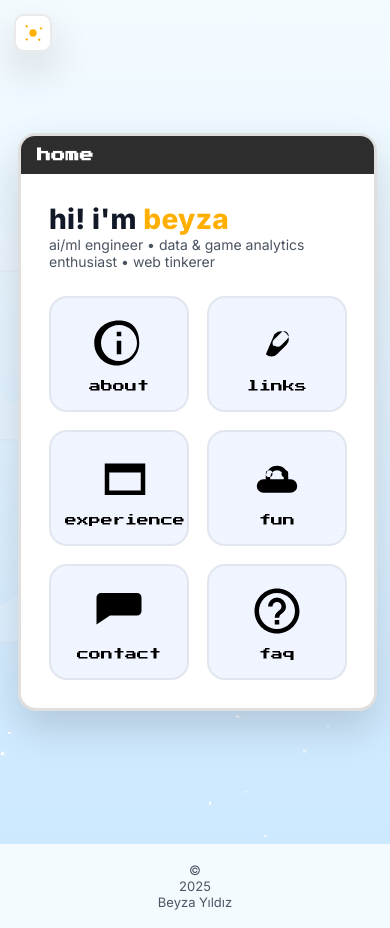
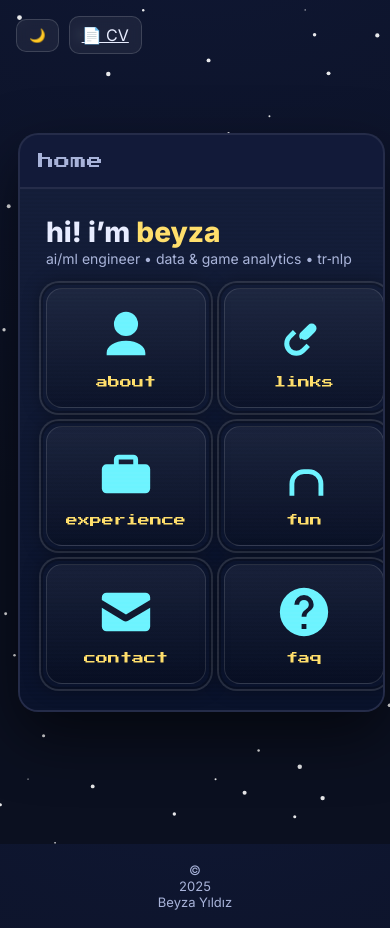
Before and after one commit to yildizbeyza/portfolio, a plain HTML site: page index.html in a window 390 px wide. Drawn offline with Linux system fonts and the light colour scheme.

Commit message:
Update index.html

```diff
--- a/index.html
+++ b/index.html
@@ -1,298 +1,241 @@
-<!DOCTYPE html>
-<html lang="en">
+<!DOCTYPE html><html lang="en">
 <head>
   <meta charset="UTF-8" />
   <meta name="viewport" content="width=device-width, initial-scale=1" />
-  <title>Beyza — Arcade Portfolio</title>
-  <meta name="description" content="Beyza Yıldız — arcade‑style personal site" />
+  <title>Beyza — 2D Arcade Portfolio</title>
+  <meta name="description" content="2D arcade‑style portfolio without custom drawing" />
   <link rel="preconnect" href="https://fonts.googleapis.com">
   <link rel="preconnect" href="https://fonts.gstatic.com" crossorigin>
   <link href="https://fonts.googleapis.com/css2?family=Press+Start+2P&family=Inter:wght@300;400;600;800&display=swap" rel="stylesheet">
   <style>
     :root{
-      --bg: #f4fbff;
-      --bg-accent:#cde9ff;
-      --panel:#ffffff;
-      --panel-2:#f1f5ff;
-      --text:#111827;
-      --muted:#4b5563;
-      --brand:#ffb000;
-      --brand-2:#4fd1ff;
-      --shadow: 0 18px 40px rgba(0,0,0,.15);
-      --scan: linear-gradient(rgba(255,255,255,.03) 50%, rgba(0,0,0,.03) 50%);
+      --bg:#0b1020;           /* deep night blue */
+      --bg2:#0f1733;          /* vignette layer */
+      --panel:#121a39;        /* monitor body */
+      --screen:#0a1430;       /* screen glass */
+      --text:#e8ecff;         /* main text */
+      --muted:#a8b3d9;        /* muted */
+      --accent:#6cf3ff;       /* neon cyan */
+      --accent2:#ffde6a;      /* neon amber */
+      --danger:#ff7a7a;       /* highlight red */
+      --shadow:0 24px 60px rgba(0,0,0,.55);
+      --pixel: drop-shadow(0 0 0 var(--accent)); /* fallback for pixel border */
     }
-    body.dark{
-      --bg:#0e1216;
-      --bg-accent:#0b2230;
-      --panel:#0f1621;
-      --panel-2:#0c1a26;
-      --text:#e5e7eb;
-      --muted:#9ca3af;
-      --brand:#ffd166;
-      --brand-2:#7dd3fc;
-      --shadow: 0 18px 40px rgba(0,0,0,.55);
-    }
-    *{box-sizing:border-box}
+    body.light{
+      --bg:#f5fbff;
+      --bg2:#dfefff;
+      --panel:#e7f2ff;
+      --screen:#f0f7ff;
+      --text:#0b1020;
+      --muted:#395077;
+      --accent:#008cff;
+      --accent2:#ff7a18;
+      --danger:#e63946;
+      --shadow:0 20px 40px rgba(0,0,0,.15);
+    }*{box-sizing:border-box}
 html,body{height:100%}
-    body{
-      margin:0;
-      font-family: Inter, system-ui, -apple-system, Segoe UI, Roboto, 'Helvetica Neue', Arial, "Noto Sans", "Apple Color Emoji", "Segoe UI Emoji", "Segoe UI Symbol";
-      color:var(--text);
-      background: linear-gradient(var(--bg) 60%, var(--bg-accent));
-      overflow-x:hidden;
-    }
+body{margin:0; font-family:Inter,system-ui,-apple-system,Segoe UI,Roboto,Arial; background: radial-gradient(1000px 600px at 50% -10%, var(--bg2), var(--bg)); color:var(--text);}
 
-    /* --- Subtle moving arcade background --- */
-    .sky{
-      position:fixed; inset:0; overflow:hidden; z-index:-2;
-      background: radial-gradient(1200px 800px at 50% 120%, var(--bg-accent), transparent 60%),
-                  linear-gradient(var(--bg), var(--bg-accent));
-    }
-    .stars{position:absolute; inset:0; z-index:-1;}
-    .star{position:absolute; width:3px; height:3px; background:#fff; opacity:.8; filter:drop-shadow(0 0 4px #fff);
-      animation: drift var(--speed, 18s) linear infinite;
-    }
-    @keyframes drift{from{transform:translateY(100vh)} to{transform:translateY(-10vh)}}
-    /* pixel clouds */
-    .cloud{position:absolute; width:240px; height:120px; background:var(--panel-2); border:2px solid #00000010; box-shadow: var(--shadow);
-      clip-path: polygon(0 70%, 6% 60%, 10% 70%, 18% 58%, 24% 70%, 30% 60%, 36% 70%, 44% 58%, 52% 70%, 60% 60%, 68% 72%, 76% 62%, 84% 74%, 92% 66%, 100% 76%, 100% 100%,0 100%);
-      opacity:.35; filter:saturate(.9);
-      animation: float var(--cspd, 40s) linear infinite;
-    }
-    @keyframes float{from{transform:translateX(-20vw)} to{transform:translateX(120vw)}}
+/* subtle animated starfield (no images, no libs) */
+canvas#bg{position:fixed; inset:0; z-index:-2}
 
-    /* --- Sun/Moon toggle --- */
-    .topbar{position:fixed; left:14px; top:14px; display:flex; gap:10px; align-items:center; z-index:50}
-    .toggle{width:38px; height:38px; border-radius:10px; border:2px solid #00000015; background:var(--panel); box-shadow: var(--shadow); display:grid; place-items:center; cursor:pointer}
-    .toggle svg{width:22px; height:22px; fill:var(--brand);}
+.topbar{position:fixed; left:16px; top:16px; display:flex; gap:10px; align-items:center}
+.btn{border:1px solid rgba(255,255,255,.15); background:rgba(255,255,255,.06); color:var(--text); padding:8px 12px; border-radius:10px; cursor:pointer; backdrop-filter: blur(6px)}
 
-    /* --- Retro screen --- */
 .wrap{display:grid; place-items:center; min-height:100vh; padding:60px 18px}
-    .monitor{position:relative; width:min(940px, 92vw); background:var(--panel); border-radius:18px; box-shadow: var(--shadow); border:3px solid #00000020}
-    .monitor:before{content:""; position:absolute; inset:0; background-image: repeating-linear-gradient(0deg, rgba(0,0,0,.04) 0 2px, transparent 2px 4px);
-      mix-blend-mode: overlay; pointer-events:none; opacity:.7; border-radius:16px}
-    .taskbar{background:#2e2e2e; color:#fff; font-weight:600; letter-spacing:.02em; border-radius:14px 14px 0 0; padding:12px 16px; font-size:14px; font-family:"Press Start 2P", system-ui;}
 
-    .screen{padding:28px; display:grid; gap:26px}
-    .title{font-weight:800; font-size:clamp(28px, 5vw, 46px); letter-spacing:.3px}
-    .subtitle{color:var(--muted); font-size:clamp(14px, 2.4vw, 18px)}
+/* retro monitor */
+.monitor{position:relative; width:min(980px, 94vw); background:var(--panel); border-radius:20px; box-shadow: var(--shadow); border:2px solid rgba(255,255,255,.08)}
+.monitor .bezel{padding:18px; border-bottom:2px solid rgba(255,255,255,.08); font-family:"Press Start 2P"; letter-spacing:.02em; color:var(--muted)}
+.screen{position:relative; padding:26px; background:linear-gradient(180deg, rgba(255,255,255,.04), rgba(0,0,0,.12)), var(--screen); border-radius:0 0 18px 18px; overflow:hidden}
+.scan{position:absolute; inset:0; background-image:repeating-linear-gradient(0deg, rgba(255,255,255,.03) 0 2px, transparent 2px 4px); mix-blend-mode:overlay; pointer-events:none}
+
+.title{font-weight:800; font-size:clamp(28px,4.8vw,44px);}
+.subtitle{color:var(--muted); font-size:clamp(14px,2.4vw,18px)}
 
 /* icon grid */
-    .grid{display:grid; grid-template-columns: repeat(3,minmax(160px, 1fr)); gap:18px; justify-items:center}
-    .iconcard{background:var(--panel-2); border:2px solid #00000010; border-radius:18px; padding:18px 14px; width:100%; aspect-ratio: 4/3; display:grid; place-items:center; gap:10px; cursor:pointer; transition:.2s transform, .2s filter}
-    .iconcard:hover{transform:translateY(-4px);}
-    .iconcard svg{width:54px; height:54px;}
-    .label{font-family:"Press Start 2P", system-ui; font-size:12px; text-transform:lowercase}
+.grid{display:grid; grid-template-columns:repeat(3,minmax(180px,1fr)); gap:18px; margin-top:20px}
+@media (max-width:780px){.grid{grid-template-columns:repeat(2,minmax(160px,1fr))}}
 
-    /* Modal (retro window) */
-    dialog{border:0; padding:0; border-radius:12px; width:min(760px, 92vw); background:var(--panel); color:var(--text); box-shadow: var(--shadow)}
-    .winbar{background:#3b3b3b; color:#fff; padding:10px 14px; border-radius:12px 12px 0 0; display:flex; justify-content:space-between; align-items:center; font-family:"Press Start 2P"; font-size:12px}
-    .content{padding:18px 18px 24px; line-height:1.6}
-    .content h3{margin:.4rem 0 0.6rem; font-size:20px}
-    .content p{margin:.4rem 0; color:var(--text)}
-    .content ul{margin:.6rem 0 1rem 1.2rem}
-    .content li{margin:.25rem 0}
-    .xbtn{all:unset; cursor:pointer; font-weight:800}
-    .linklist a{display:block; padding:.45rem .6rem; border-radius:10px; text-decoration:none; color:var(--text); background:var(--panel-2); border:1px solid #00000010; margin:.35rem 0}
-    .linklist a:hover{filter:brightness(1.05)}
-    .cta{display:inline-block; margin-top:.5rem; background:var(--brand); color:#1f2937; padding:.55rem .8rem; border-radius:10px; text-decoration:none; font-weight:800}
+.card{position:relative; background:linear-gradient(180deg, rgba(255,255,255,.05), rgba(0,0,0,.18)); border:1px solid rgba(255,255,255,.12); border-radius:16px; display:grid; place-items:center; gap:10px; padding:18px 12px; aspect-ratio:4/3; cursor:pointer; transition:transform .18s ease, filter .18s ease}
+.card:hover{transform:translateY(-4px)}
+.label{font-family:"Press Start 2P"; font-size:12px; color:var(--accent2)}
+
+/* pixel border using box-shadow steps */
+.pixel{position:absolute; inset:-6px; border-radius:18px; box-shadow:0 0 0 2px rgba(255,255,255,.12), 0 0 18px rgba(0,0,0,.4), inset 0 0 0 2px rgba(0,0,0,.2)}
+
+.icon{width:58px; height:58px; color:var(--accent)}
+.icon svg{width:100%; height:100%}
+
+/* modal window */
+dialog{border:0; padding:0; width:min(780px,94vw); background:var(--panel); color:var(--text); border-radius:14px; box-shadow:var(--shadow)}
+.winbar{background:rgba(255,255,255,.08); padding:10px 14px; border-radius:14px 14px 0 0; display:flex; align-items:center; justify-content:space-between; font-family:"Press Start 2P"; font-size:12px}
+.content{padding:18px 18px 24px; line-height:1.7}
+.content h3{margin:8px 0 8px; font-size:20px}
+.content p{margin:.4rem 0}
+.content ul{margin:.4rem 0 .6rem 1.2rem}
+.x{all:unset; cursor:pointer; font-weight:800; color:var(--danger)}
+.link{display:block; margin:.35rem 0; padding:.5rem .6rem; background:rgba(255,255,255,.06); border:1px solid rgba(255,255,255,.12); border-radius:10px; color:var(--text); text-decoration:none}
+.link:hover{filter:brightness(1.06)}
 
 footer{display:grid; place-items:center; padding:18px; color:var(--muted); font-size:13px}
 
-    /* small screens */
-    @media (max-width:720px){
-      .grid{grid-template-columns: repeat(2, minmax(140px, 1fr));}
-    }
   </style>
 </head>
 <body>
-  <div class="sky" aria-hidden="true">
-    <div class="stars" id="stars"></div>
-    <div class="cloud" style="--cspd:36s; top:18%; left:-20%;"></div>
-    <div class="cloud" style="--cspd:48s; top:38%; left:-10%; width:300px"></div>
-    <div class="cloud" style="--cspd:60s; top:62%; left:-30%; width:280px"></div>
+  <canvas id="bg" aria-hidden="true"></canvas>  <div class="topbar">
+    <button class="btn" id="themeBtn" title="toggle theme">🌙</button>
+    <a class="btn" href="assets/Beyza_Yildiz_CV.pdf" target="_blank" rel="noopener">📄 CV</a>
+  </div>  <main class="wrap">
+    <section class="monitor" role="region" aria-label="Arcade monitor">
+      <div class="bezel">home</div>
+      <div class="screen">
+        <div class="title">hi! i’m <span style="color:var(--accent2)">beyza</span></div>
+        <div class="subtitle">ai/ml engineer • data & game analytics • tr‑nlp</div><div class="grid" role="list">
+      <!-- ABOUT -->
+      <button class="card" data-open="about" role="listitem" aria-label="about">
+        <span class="pixel"></span>
+        <div class="icon" aria-hidden="true">
+          <!-- user-circle -->
+          <svg viewBox="0 0 24 24" fill="currentColor"><path d="M12 12a5 5 0 1 0-5-5 5 5 0 0 0 5 5Zm0 2c-4.84 0-8 2.44-8 5v1h16v-1c0-2.56-3.16-5-8-5Z"/></svg>
         </div>
-
-  <div class="topbar">
-    <button class="toggle" id="themeToggle" aria-label="Toggle theme" title="Toggle theme">
-      <!-- Sun/Moon swap via JS -->
-      <svg id="sunIcon" viewBox="0 0 24 24"><path d="M6.76 4.84l-1.8-1.79-1.41 1.41 1.79 1.8 1.42-1.42zm10.48 14.32l1.79 1.8 1.41-1.41-1.8-1.79-1.4 1.4zM12 4V1h0v3zm0 19v-3 3zM4 12H1h3zm19 0h-3 3zM6.76 19.16l-1.42 1.42-1.79-1.8 1.41-1.41 1.8 1.79zM19.16 6.76l1.42-1.42 1.8 1.79-1.41 1.41-1.81-1.78zM12 8a4 4 0 100 8 4 4 0 000-8z"/></svg>
-    </button>
-  </div>
-
-  <main class="wrap">
-    <section class="monitor" role="region" aria-label="Retro computer">
-      <div class="taskbar">home</div>
-      <div class="screen">
-        <div>
-          <div class="title">hi! i'm <span style="color:var(--brand)">beyza</span></div>
-          <div class="subtitle">ai/ml engineer • data & game analytics enthusiast • web tinkerer</div>
-        </div>
-        <div class="grid" role="list">
-          <button class="iconcard" data-open="about" role="listitem" aria-label="about">
-            <svg viewBox="0 0 24 24"><path fill="currentColor" d="M11 17h2v-6h-2v6zm0-8h2V7h-2v2zm1-7C5.48 2 1 6.48 1 12s4.48 10 10 10 10-4.48 10-10S18.52 2 12 2zm0 18c-4.41 0-8-3.59-8-8s3.59-8 8-8 8 3.59 8 8-3.59 8-8 8z"/></svg>
         <div class="label">about</div>
       </button>
-          <button class="iconcard" data-open="links" aria-label="links">
-            <svg viewBox="0 0 24 24"><path fill="currentColor" d="M10.59 13.41a1.996 1.996 0 010-2.83l3.18-3.18a2 2 0 112.83 2.83l-1.41 1.41-1.42 1.42a1.996 1.996 0 01-2.83 0zM7.05 17a3.5 3.5 0 004.95 0l1.41-1.41 1.42-1.42 1.41-1.41a3.5 3.5 0 10-4.95-4.95L10.89 8"/></svg>
+
+      <!-- LINKS -->
+      <button class="card" data-open="links" aria-label="links">
+        <span class="pixel"></span>
+        <div class="icon" aria-hidden="true">
+          <!-- link -->
+          <svg viewBox="0 0 24 24" fill="currentColor"><path d="M10.59 13.41a2 2 0 0 1 0-2.82l3.18-3.18a2 2 0 1 1 2.83 2.83l-1.41 1.41-1.42 1.42a2 2 0 0 1-2.82 0Zm-5.3 5.3a5 5 0 0 1 0-7.07l2.12-2.13 1.41 1.42L6.7 13.06a3 3 0 0 0 4.24 4.24l2.12-2.12 1.41 1.41-2.12 2.12a5 5 0 0 1-7.07 0Z"/></svg>
+        </div>
         <div class="label">links</div>
       </button>
-          <button class="iconcard" data-open="experience" aria-label="experience">
-            <svg viewBox="0 0 24 24"><path fill="currentColor" d="M14 6V4h-4v2H3v14h18V6h-7zM10 4h4v2h-4V4zm-5 6h14v8H5v-8z"/></svg>
+
+      <!-- EXPERIENCE -->
+      <button class="card" data-open="experience" aria-label="experience">
+        <span class="pixel"></span>
+        <div class="icon" aria-hidden="true">
+          <!-- briefcase -->
+          <svg viewBox="0 0 24 24" fill="currentColor"><path d="M9 4h6a2 2 0 0 1 2 2v2h3a2 2 0 0 1 2 2v8a2 2 0 0 1-2 2H4a2 2 0 0 1-2-2V10a2 2 0 0 1 2-2h3V6a2 2 0 0 1 2-2Zm0 4h6V6H9Zm-5 4h16v6H4Z"/></svg>
+        </div>
         <div class="label">experience</div>
       </button>
-          <button class="iconcard" data-open="fun" aria-label="fun">
-            <svg viewBox="0 0 24 24"><path fill="currentColor" d="M7 12a5 5 0 0110 0v1h1a3 3 0 110 6H6a3 3 0 110-6h1v-1zm2 1h6v-1a3 3 0 10-6 0v1zM8.5 9A1.5 1.5 0 1010 10.5 1.5 1.5 0 008.5 9zm7 0A1.5 1.5 0 1114 10.5 1.5 1.5 0 0115.5 9z"/></svg>
+
+      <!-- FUN -->
+      <button class="card" data-open="fun" aria-label="fun">
+        <span class="pixel"></span>
+        <div class="icon" aria-hidden="true">
+          <!-- joystick -->
+          <svg viewBox="0 0 24 24" fill="currentColor"><path d="M11 3h2v7h1a6 6 0 0 1 6 6v5h-2v-5a4 4 0 0 0-4-4h-2a4 4 0 0 0-4 4v5H6v-5a6 6 0 0 1 6-6h1V3Z"/></svg>
+        </div>
         <div class="label">fun</div>
       </button>
-          <button class="iconcard" data-open="contact" aria-label="contact">
-            <svg viewBox="0 0 24 24"><path fill="currentColor" d="M20 4H4a2 2 0 00-2 2v12l6-4h12a2 2 0 002-2V6a2 2 0 00-2-2z"/></svg>
+
+      <!-- CONTACT -->
+      <button class="card" data-open="contact" aria-label="contact">
+        <span class="pixel"></span>
+        <div class="icon" aria-hidden="true">
+          <!-- mail -->
+          <svg viewBox="0 0 24 24" fill="currentColor"><path d="M2 6a2 2 0 0 1 2-2h16a2 2 0 0 1 2 2v1l-10 6L2 7Zm0 4.2V18a2 2 0 0 0 2 2h16a2 2 0 0 0 2-2v-7.8l-9.12 5.47a2 2 0 0 1-2 0Z"/></svg>
+        </div>
         <div class="label">contact</div>
       </button>
-          <button class="iconcard" data-open="faq" aria-label="faq">
-            <svg viewBox="0 0 24 24"><path fill="currentColor" d="M11 18h2v-2h-2v2zm1-16C6.48 2 2 6.48 2 12s4.48 10 10 10 10-4.48 10-10S17.52 2 12 2zm0 18c-4.41 0-8-3.59-8-8s3.59-8 8-8 8 3.59 8 8-3.59 8-8 8zm-1-5h2c0-2 3-2 3-5a4 4 0 00-8 0h2a2 2 0 114 0c0 2-3 2-3 5z"/></svg>
+
+      <!-- FAQ -->
+      <button class="card" data-open="faq" aria-label="faq">
+        <span class="pixel"></span>
+        <div class="icon" aria-hidden="true">
+          <!-- question-circle -->
+          <svg viewBox="0 0 24 24" fill="currentColor"><path d="M12 2a10 10 0 1 0 10 10A10 10 0 0 0 12 2Zm-1 15h2v2h-2Zm1-12a4 4 0 0 1 4 4c0 2.5-3 2.5-3 5h-2c0-3 3-3 3-5a2 2 0 1 0-4 0H8a4 4 0 0 1 4-4Z"/></svg>
+        </div>
         <div class="label">faq</div>
       </button>
     </div>
+    <div class="scan" aria-hidden="true"></div>
   </div>
 </section>
-  </main>
 
-  <footer>© <span id="year"></span> Beyza Yıldız</footer>
-
-  <!-- Windows / Dialogs -->
-  <dialog id="about">
-    <div class="winbar"><span>about</span><button class="xbtn" data-close>✕</button></div>
+  </main>  <footer>© <span id="year"></span> Beyza Yıldız</footer>  <!-- windows -->  <dialog id="about">
+    <div class="winbar"><span>about</span><button class="x" data-close>✕</button></div>
     <div class="content">
       <h3>Merhaba! Ben Beyza 👋</h3>
-      <p>AI/ML odaklı bilgisayar mühendisi. Oyun stüdyolarında <b>data & AI</b> takımlarına değer katan ürünler geliştirmeyi seviyorum. Türkçe NLP, LLM değerlendirme ve oyun analitiği ilgi alanlarım.</p>
-      <p>Şu an İstanbul'dayım; yaratıcı veri ürünleri, öneri sistemleri ve oyuncu davranışı analizi üzerine çalışmayı hedefliyorum.</p>
+      <p>AI/ML odaklı bilgisayar mühendisi. Oyun stüdyolarında <b>data & AI</b> ekipleriyle ürün geliştirmeyi seviyorum. Türkçe NLP, LLM değerlendirme ve oyun analitiği ilgi alanlarım.</p>
+      <p>Hedefim: oyuncu deneyimini iyileştiren, gelir etkisi olan veri ürünleri geliştirmek.</p>
     </div>
-  </dialog>
-
-  <dialog id="links">
-    <div class="winbar"><span>links</span><button class="xbtn" data-close>✕</button></div>
+  </dialog>  <dialog id="links">
+    <div class="winbar"><span>links</span><button class="x" data-close>✕</button></div>
     <div class="content">
       <h3>Hızlı Bağlantılar</h3>
-      <div class="linklist">
-        <a href="assets/Beyza_Yildiz_CV.pdf" target="_blank" rel="noopener">📄 CV (PDF) — <b>ilk sırada</b></a>
-        <!-- TODO: cv dosya yolunu güncelle. Eğer repoda yoksa /assets içine ekleyebilirsin. -->
-        <a href="https://github.com/" target="_blank" rel="noopener">GitHub</a>
-        <a href="https://www.linkedin.com/" target="_blank" rel="noopener">LinkedIn</a>
-        <a href="#" target="_blank" rel="noopener">Portfolio / Demos</a>
+      <a class="link" href="assets/Beyza_Yildiz_CV.pdf" target="_blank" rel="noopener">📄 CV (PDF) — ilk sırada</a>
+      <a class="link" href="https://github.com/" target="_blank" rel="noopener">GitHub</a>
+      <a class="link" href="https://www.linkedin.com/" target="_blank" rel="noopener">LinkedIn</a>
+      <a class="link" href="#" target="_blank" rel="noopener">Portfolio / Demos</a>
     </div>
-      <a class="cta" href="mailto:yildizbeyzax@gmail.com">İş birliği için mail at</a>
+  </dialog>  <dialog id="experience">
+    <div class="winbar"><span>experience</span><button class="x" data-close>✕</button></div>
+    <div class="content">
+      <h3>Deneyim (özet)</h3>
+      <ul>
+        <li><b>AI‑ML Intern</b> — ICRYPEX: NFT öneri, Pinecone, Python.</li>
+        <li><b>AI‑ML Intern</b> — C. DDO: ROS, C++, OpenCV; yüz tanıma & konuşma‑metin.</li>
+        <li><b>Back‑End Intern</b> — DogGO: Scala, Cassandra.</li>
+        <li><b>SDP‑II</b> — TR coreference & LLM benchmark (MUC/B³/CEAF).</li>
+      </ul>
     </div>
-  </dialog>
-
-  <dialog id="experience">
-    <div class="winbar"><span>experience</span><button class="xbtn" data-close>✕</button></div>
-    <div class="content">
-      <h3>Deneyim (kısa)</h3>
-      <ul>
-        <li><b>AI‑ML Engineering Intern</b> — ICRYPEX: NFT öneri motoru, vektör arama (Pinecone), Python.</li>
-        <li><b>AI‑ML Engineering Intern</b> — Cumhurbaşkanlığı DDO: ROS, C++, OpenCV; yüz tanıma & konuşma‑metin.</li>
-        <li><b>Back‑End Intern</b> — DogGO: Scala, Cassandra; servis geliştirme.</li>
-        <li><b>SDP‑II</b>: Türkçe çekirdek başvuru çözümleme; LLM kıyaslama, MUC/B³/CEAF metrikleri.</li>
-      </ul>
-      <p>Daha detay için CV'ye bakabilirsin.</p>
-    </div>
-  </dialog>
-
-  <dialog id="fun">
-    <div class="winbar"><span>fun</span><button class="xbtn" data-close>✕</button></div>
+  </dialog>  <dialog id="fun">
+    <div class="winbar"><span>fun</span><button class="x" data-close>✕</button></div>
     <div class="content">
       <h3>Fun Zone 🎮</h3>
-      <p>Studio Ghibli esintileri, mini oyun fikirleri ve pixel‑art deneyleri. Yakında küçük bir web oyunu eklenecek!</p>
       <ul>
-        <li>🕹️ <i>WIP:</i> Küçük bir “jump” mini‑game.</li>
-        <li>🎨 3D printing & DIY: özel hediyeler, tasarımlar.</li>
+        <li>Mini 2D arcade denemeleri (yakında).</li>
+        <li>3D printing & DIY projeleri.</li>
       </ul>
     </div>
-  </dialog>
-
-  <dialog id="contact">
-    <div class="winbar"><span>contact</span><button class="xbtn" data-close>✕</button></div>
+  </dialog>  <dialog id="contact">
+    <div class="winbar"><span>contact</span><button class="x" data-close>✕</button></div>
     <div class="content">
       <h3>İletişim</h3>
       <p><b>E‑posta:</b> <a href="mailto:yildizbeyzax@gmail.com">yildizbeyzax@gmail.com</a></p>
       <p><b>Konum:</b> İstanbul, Türkiye (UTC+3)</p>
     </div>
-  </dialog>
-
-  <dialog id="faq">
-    <div class="winbar"><span>faq</span><button class="xbtn" data-close>✕</button></div>
+  </dialog>  <dialog id="faq">
+    <div class="winbar"><span>faq</span><button class="x" data-close>✕</button></div>
     <div class="content">
       <h3>SSS</h3>
       <ul>
-        <li><b>Night mode var mı?</b> Sol üstteki ☀︎ ikonuna tıkla; 🌙/☀︎ arasında geçiş yapar.</li>
-        <li><b>CV nerede?</b> <i>Links</i> penceresinde en üstte. Dosya yolunu <code>assets/Beyza_Yildiz_CV.pdf</code> olarak ayarla.</li>
-        <li><b>Kaynak kod?</b> Bu sitenin tamamı tek sayfa HTML/CSS/JS.</li>
+        <li><b>Dark/Light?</b> Sol üst 🌙 ile değiştir.</li>
+        <li><b>CV?</b> <i>Links</i> penceresinde ilk link.</li>
+        <li><b>Kod?</b> Tek sayfa HTML/CSS/JS; görsel gerektirmez.</li>
       </ul>
     </div>
-  </dialog>
-
-  <script>
-    // Year
+  </dialog>  <script>
+    // year
     document.getElementById('year').textContent = new Date().getFullYear();
 
-    // Create subtle drifting stars
-    const starsEl = document.getElementById('stars');
-    const makeStar = () => {
-      const s = document.createElement('div');
-      s.className = 'star';
-      const size = Math.random() * 2.2 + 1.2;
-      s.style.width = s.style.height = size + 'px';
-      s.style.left = Math.random()*100 + 'vw';
-      s.style.top = Math.random()*100 + 'vh';
-      s.style.opacity = .4 + Math.random()*.6;
-      s.style.setProperty('--speed', (16 + Math.random()*14) + 's');
-      starsEl.appendChild(s);
-    };
-    for(let i=0;i<60;i++) makeStar();
+    // theme toggle
+    const btn = document.getElementById('themeBtn');
+    function setTheme(mode){ document.body.classList.toggle('light', mode==='light'); btn.textContent = mode==='light' ? '☀️' : '🌙'; localStorage.setItem('theme2d', mode); }
+    setTheme(localStorage.getItem('theme2d') || 'dark');
+    btn.addEventListener('click', ()=> setTheme(document.body.classList.contains('light') ? 'dark' : 'light'));
 
-    // Modal handling
-    document.querySelectorAll('[data-open]').forEach(btn=>{
-      btn.addEventListener('click', ()=>{
-        const id = btn.getAttribute('data-open');
-        const dlg = document.getElementById(id);
-        if(!dlg) return;
-        dlg.showModal();
-      })
+    // modal events
+    document.querySelectorAll('[data-open]').forEach(el=>{
+      el.addEventListener('click', ()=> document.getElementById(el.dataset.open).showModal());
     });
-    document.querySelectorAll('[data-close]').forEach(btn=>{
-      btn.addEventListener('click', (e)=>{
-        const dlg = e.target.closest('dialog');
-        if(dlg) dlg.close();
-      })
+    document.querySelectorAll('[data-close]').forEach(el=>{
+      el.addEventListener('click', (e)=> e.target.closest('dialog').close());
     });
-    // Close dialog on outside click
-    document.querySelectorAll('dialog').forEach(dlg=>{
-      dlg.addEventListener('click', (e)=>{
-        const rect = dlg.getBoundingClientRect();
-        const inDialog = rect.top <= e.clientY && e.clientY <= rect.top + rect.height && rect.left <= e.clientX && e.clientX <= rect.left + rect.width;
-        if(!inDialog) dlg.close();
-      })
-    })
+    document.querySelectorAll('dialog').forEach(d=>{
+      d.addEventListener('click', (e)=>{ const r=d.getBoundingClientRect(); if(!(r.top<=e.clientY&&e.clientY<=r.bottom&&r.left<=e.clientX&&e.clientX<=r.right)) d.close(); });
+    });
 
-    // Theme toggle (sun/moon)
-    const toggle = document.getElementById('themeToggle');
-    const sunIcon = document.getElementById('sunIcon');
-    function setTheme(mode){
-      document.body.classList.toggle('dark', mode === 'dark');
-      // swap icon
-      sunIcon.innerHTML = mode === 'dark'
-        ? '<path d="M21.64 13a9 9 0 01-10.64-10.64A10 10 0 1021.64 13z"/>'
-        : '<path d="M6.76 4.84l-1.8-1.79-1.41 1.41 1.79 1.8 1.42-1.42zm10.48 14.32l1.79 1.8 1.41-1.41-1.8-1.79-1.4 1.4zM12 4V1h0v3zm0 19v-3 3zM4 12H1h3zm19 0h-3 3zM6.76 19.16l-1.42 1.42-1.79-1.8 1.41-1.41 1.8 1.79zM19.16 6.76l1.42-1.42 1.8 1.79-1.41 1.41-1.81-1.78zM12 8a4 4 0 100 8 4 4 0 000-8z"/>';
-      localStorage.setItem('theme', mode);
-    }
-    const prefersDark = window.matchMedia('(prefers-color-scheme: dark)').matches;
-    const saved = localStorage.getItem('theme');
-    setTheme(saved ? saved : (prefersDark ? 'dark' : 'light'));
-    toggle.addEventListener('click',()=>{
-      const mode = document.body.classList.contains('dark') ? 'light' : 'dark';
-      setTheme(mode);
-    });
-  </script>
-</body>
+    // tiny starfield on canvas (no image, no libs)
+    const c = document.getElementById('bg');
+    const ctx = c.getContext('2d');
+    let W,H,stars=[]; const N=80;
+    function resize(){ W= c.width = innerWidth; H= c.height = innerHeight; stars = Array.from({length:N},()=>({x:Math.random()*W,y:Math.random()*H,s:Math.random()*1.8+0.6, v:Math.random()*0.2+0.05})) }
+    function step(){ ctx.clearRect(0,0,W,H); ctx.fillStyle='rgba(255,255,255,0.9)'; stars.forEach(st=>{ st.y+= -st.v; if(st.y< -2) st.y=H+2; ctx.beginPath(); ctx.arc(st.x, st.y, st.s, 0, Math.PI*2); ctx.fill(); }); requestAnimationFrame(step); }
+    addEventListener('resize', resize, {passive:true}); resize(); step();
+  </script></body>
 </html>
```
Lines whose indentation alone changed are shown as unchanged.
